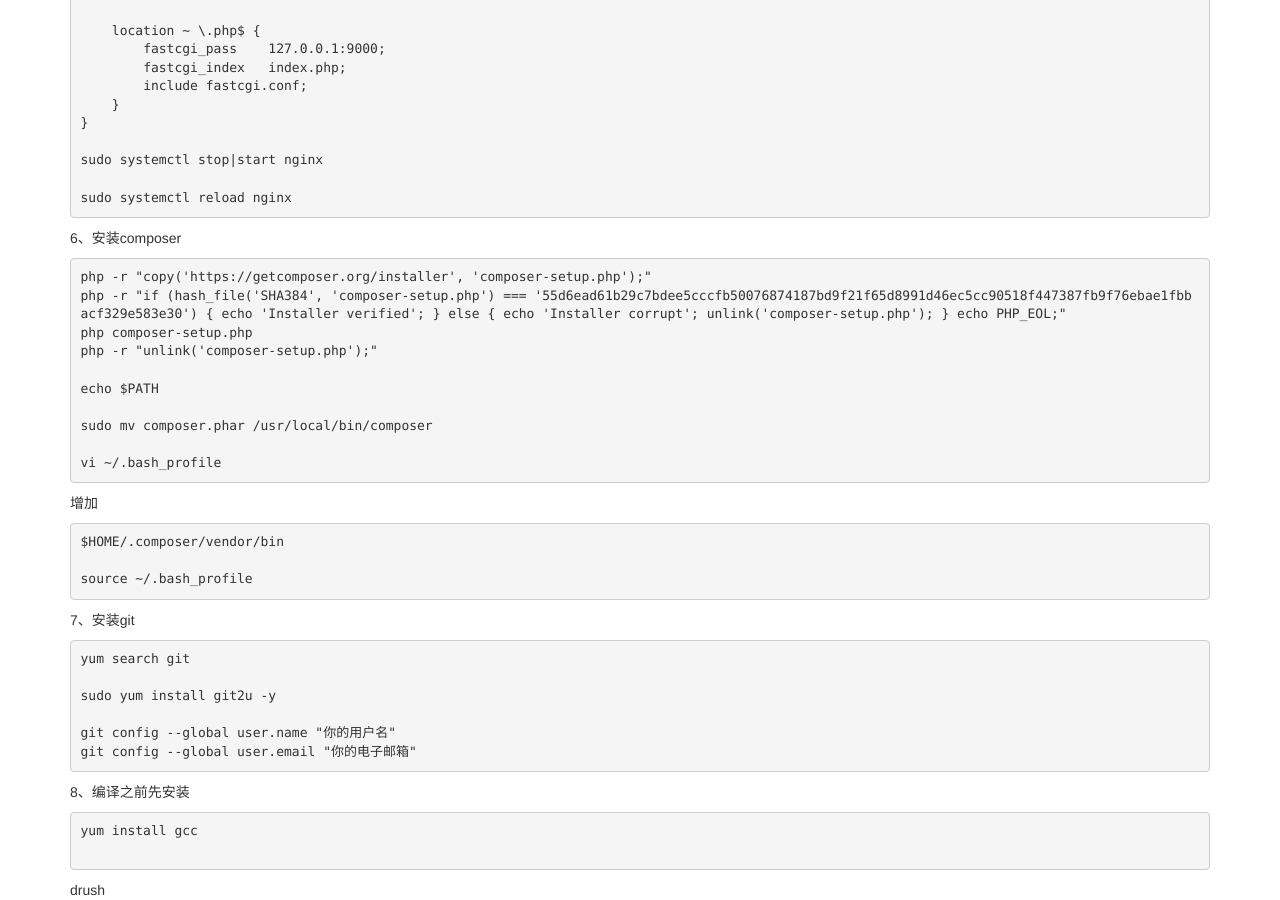
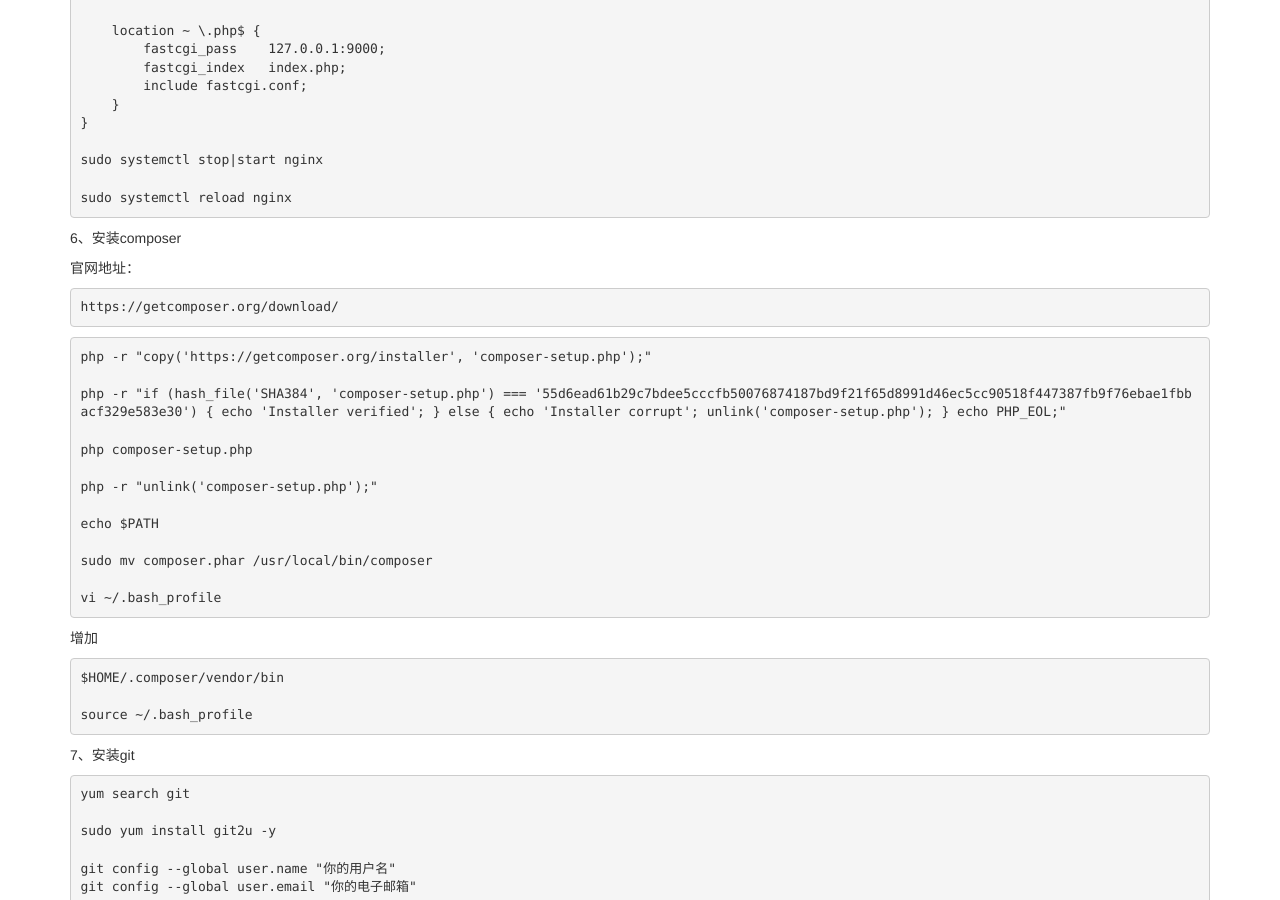
Before and after one commit to mxj333/blinno, a Jekyll site: the page built from _posts/linux/2017-05-16-centos7.2_install_lamp_for_zabbix.md, in a window 1280 px wide and 900 px high, scrolled down 1571 px. Built offline with Jekyll 4.4.1, drawn with Linux system fonts in a browser that asks for light colours.

Commit message:
update lnmp

````diff
--- a/_posts/linux/2017-05-16-centos7.2_install_lamp_for_zabbix.md
+++ b/_posts/linux/2017-05-16-centos7.2_install_lamp_for_zabbix.md
@@ -104,10 +104,19 @@ sudo systemctl reload nginx
 ```
 
 6、安装composer
+
+官网地址：
+```
+https://getcomposer.org/download/
+```
+
 ```
 php -r "copy('https://getcomposer.org/installer', 'composer-setup.php');"
+
 php -r "if (hash_file('SHA384', 'composer-setup.php') === '55d6ead61b29c7bdee5cccfb50076874187bd9f21f65d8991d46ec5cc90518f447387fb9f76ebae1fbbacf329e583e30') { echo 'Installer verified'; } else { echo 'Installer corrupt'; unlink('composer-setup.php'); } echo PHP_EOL;"
+
 php composer-setup.php
+
 php -r "unlink('composer-setup.php');"
 
 echo $PATH
````
